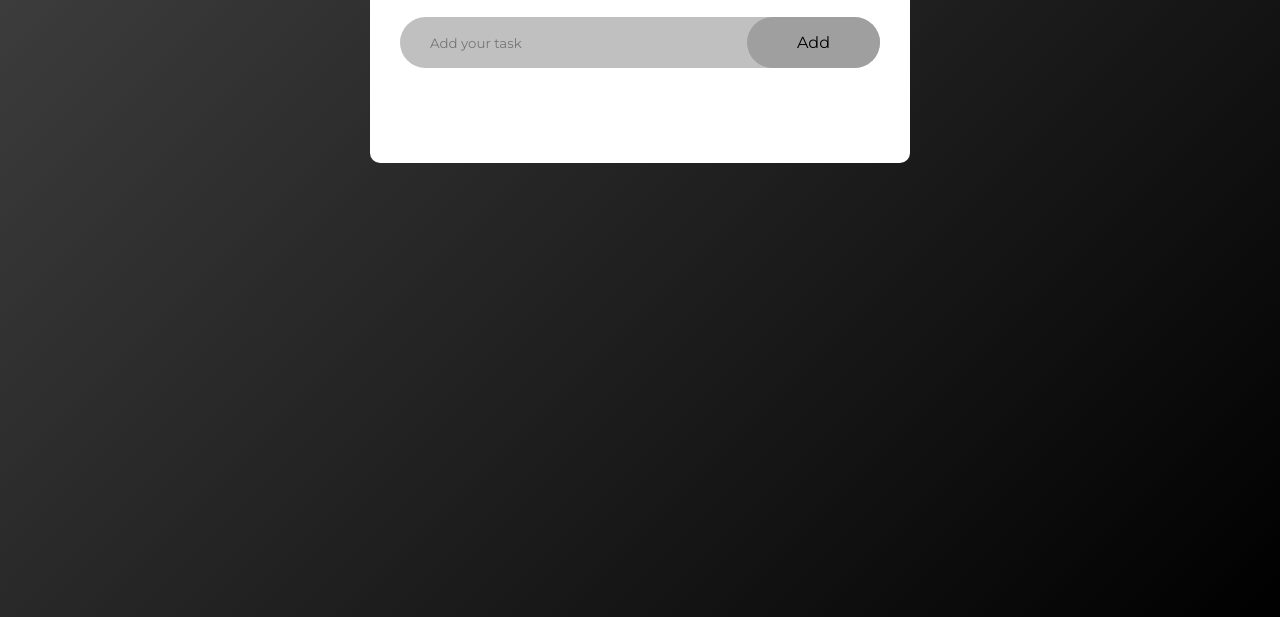
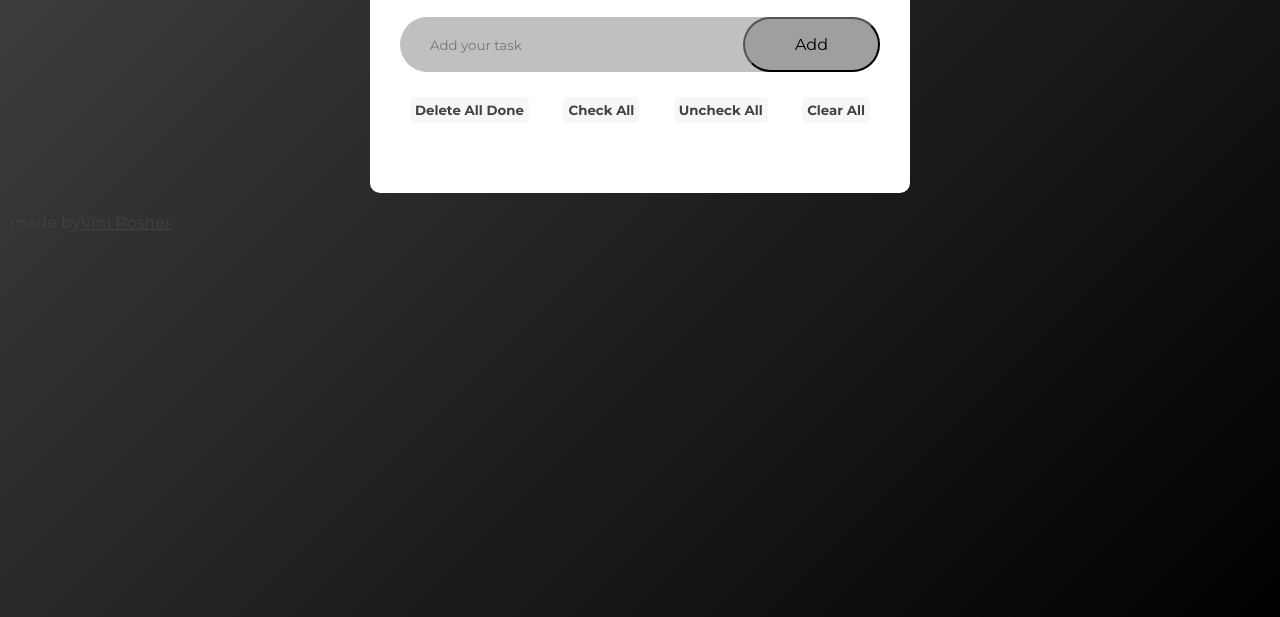
Before and after one commit to viniciusrosner/to-do-list, a plain HTML site: page index.html in a window 1280 px wide. Shown: the part 183-800 px from the top of the page. Drawn offline with Linux system fonts and the light colour scheme.

Commit message:
Added new buttons, transitions and footer

```diff
--- a/index.html
+++ b/index.html
@@ -18,9 +18,16 @@
         <h2>
           To-Do List <img class="icon" src="src\notepad-icon.png" alt="" />
         </h2>
+
         <div class="row">
           <input type="text" id="input-box" placeholder="Add your task" />
-          <button onclick="addTask()">Add</button>
+          <button class="add-button" onclick="addTask()">Add</button>
+        </div>
+        <div class="list-cleaner">
+          <button class="delete-all-done">Delete All Done</button>
+          <button class="check-all">Check All</button>
+          <button class="uncheck-all">Uncheck All</button>
+          <button class="clear-all">Clear All</button>
         </div>
         <ul id="list-container">
           <!-- <li class="checked">Task 1</li>
@@ -28,7 +35,9 @@
           <li>Task 3</li> -->
         </ul>
       </div>
+      <footer>made by<a href=" https://github.com/viniciusrosner">Vini Rosner</a></footer>
     </div>
+
     <script src="script.js"></script>
   </body>
 </html>
--- a/script.js
+++ b/script.js
@@ -42,6 +42,11 @@ inputBox.addEventListener("keypress", function (e) {
 })
 
 
+const clearAll = () => {
+
+}
+
+
 
 const saveData = () => {
     localStorage.setItem("data", listContainer.innerHTML)
--- a/style.css
+++ b/style.css
@@ -55,15 +55,20 @@ input {
   font-weight: 14px;
 }
 
-button {
-  border: none;
-  outline: none;
+.add-button {
+  border-width: 2.5px;
+  outline: #000000;
   padding: 16px 50px;
   background: #9f9f9f;
   color: #000000;
   font-size: 16px;
   cursor: pointer;
   border-radius: 40px;
+}
+
+.add-button:hover {
+  color: #e0e0e0;
+  transition: color 250ms ease;
 }
 
 ul li {
@@ -98,6 +103,7 @@ ul li.checked::before {
 }
 
 ul li span {
+  transition: all 130ms ease-in-out;
   position: absolute;
   right: 0;
   top: 5px;
@@ -111,5 +117,30 @@ ul li span {
 }
 
 ul li span:hover {
-  background: #787878;
+  background: hsl(0, 0%, 47%);
 }
+
+.list-cleaner {
+  display: flex;
+  justify-content: space-between;
+  margin-left: 10px;
+  margin-right: 10px;
+}
+
+.list-cleaner button {
+  border: none;
+  font-weight: bolder;
+  outline: none;
+  background: #f7f7f7;
+  padding: 5px;
+  border-radius: 5px;
+}
+
+.list-cleaner button:hover {
+  color: #919191;
+  transition: color 250ms ease;
+  cursor: pointer;
+}
+
+footer {
+}
```
